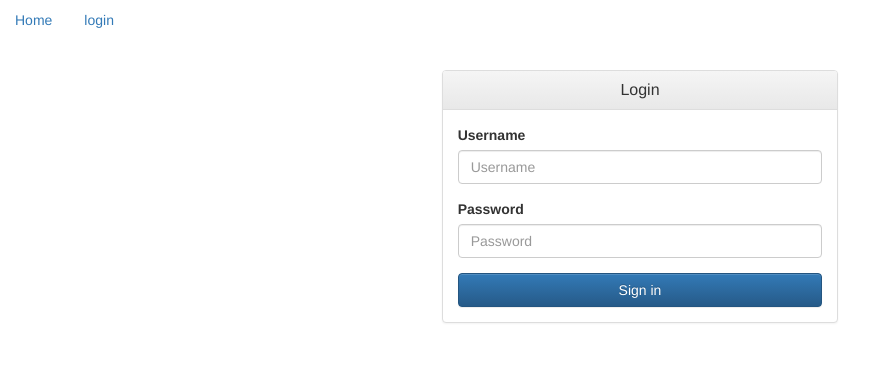
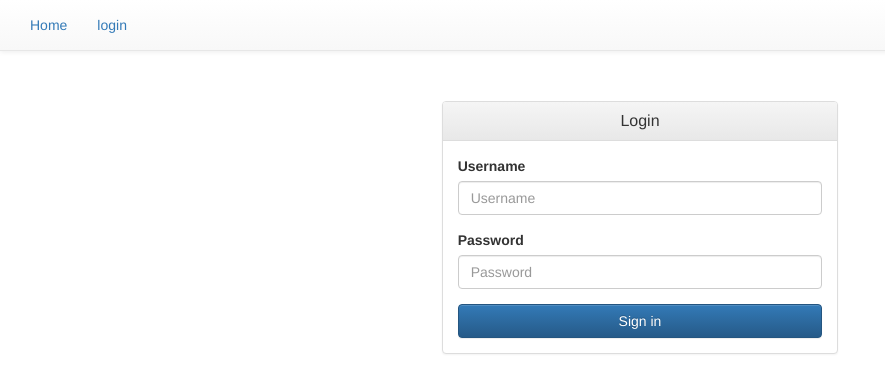
Before and after one commit to aymenNaimi/todo1, a website: page public/index.html in a window 1280 px wide. Shown: the whole page, without its empty margins (0-885 px from the left). Drawn offline with nearby package versions, Linux system fonts and the light colour scheme; some packages are replaced by stand-ins of ours.

Commit message:
Reformat code.

```diff
--- a/public/index.html
+++ b/public/index.html
@@ -21,11 +21,13 @@
     <title>Todo Manager</title>
 </head>
 <body>
-<ul class="nav nav-pills">
-    <li role="presentation"><a  href="#/todos">Home</a></li>
-    <li role="presentation"><a  ng-if=" !(connected) " href="#/login">login</a></li>
-    <li role="presentation"><a ng-click="logout();" href="#/login" ng-if=" (connected) ">logout</a></li>
-</ul>
+<div class="navbar navbar-default navbar-static-top">
+    <div  class="container-fluid">
+        <p class="navbar-text navbar-left"><a  href="#/todos">Home</a></p>
+        <p class="navbar-text navbar-left"><a  ng-if=" !(connected) " href="#/login">login</a></p>
+        <p class="navbar-text navbar-left"><a ng-click="logout();" href="#/login" ng-if=" (connected) ">logout</a></p>
+    </div>
+    </div>
 <div class="container-fluid" ng-view=""></div>
 <script type="text/javascript" src="/lib/angular/angular.js"></script>
 <script type="text/javascript" src="/lib/angular-route/angular-route.js"></script>
```
Also changed, not shown: public/todos.html (+0 -1 lines), public/todos.js (+2 -97 lines).
